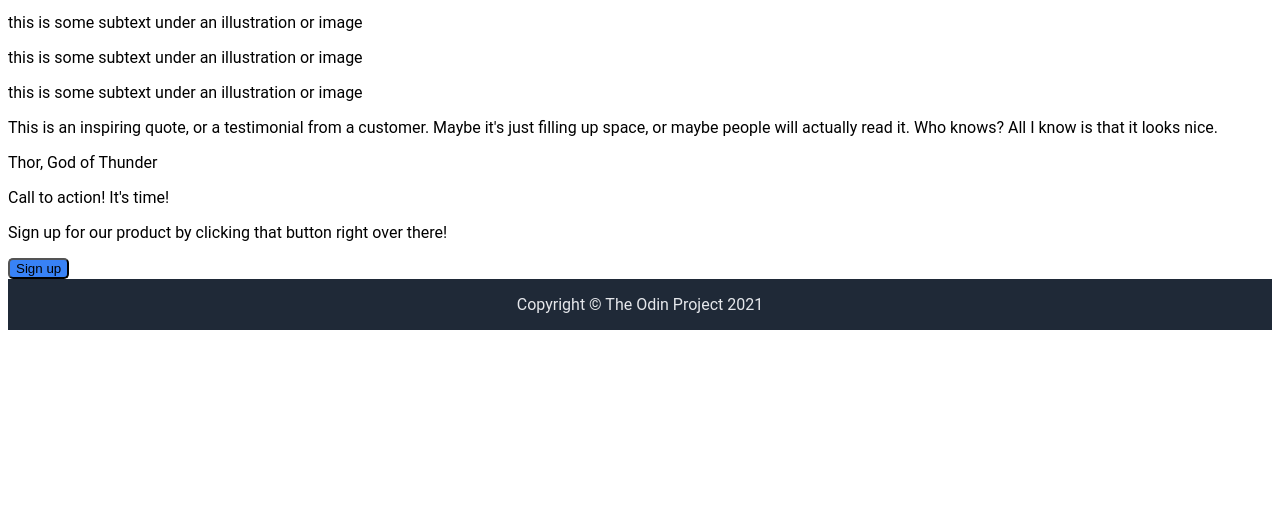
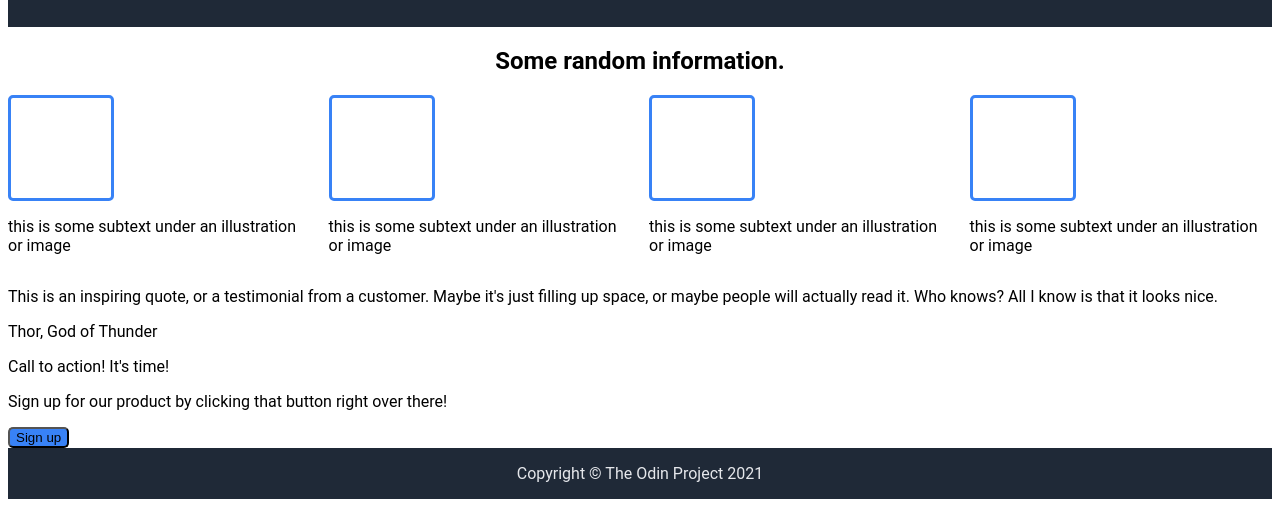
Before and after one commit to PatrykHegenberg/odin-landing_page, a plain HTML site: page index.html in a window 1280 px wide. Shown: the part 355-862 px from the top of the page. Before the commit the page ends 800 px from the top, so only its background shows below. Drawn offline with Linux system fonts and the light colour scheme.

Commit message:
Edited the Style of Section2

```diff
--- a/index.html
+++ b/index.html
@@ -28,9 +28,9 @@
                 <p>this is a placeholder for an image</p>
             </div>
         </div>
-    <div>
+    <div class="section2">
         <h2>Some random information.</h2>
-        <div>
+        <div class="items">
             <div>
                 <div class="dummy-image">
 
--- a/style.css
+++ b/style.css
@@ -36,6 +36,7 @@ ul{
     background-color: #1f2937;
     display: flex;
     justify-content: space-around;
+    padding: 48px;
 }
 
 .placeholder{
@@ -59,6 +60,7 @@ h1{
 .hero .placeholder p{
     color: black;
     font-size: 18px;
+    margin: 24px;
 }
 
 button{
@@ -73,3 +75,23 @@ button{
     background-color: #1f2937;
     color: #e5e7eb;
 }
+
+.dummy-image{
+    border: solid #3882f6;
+    border-radius: 5px;
+    height: 100px;
+    width: 100px;
+}
+
+.section2{
+    display: flex;
+    flex-direction: column;
+    align-items: center;
+}
+
+.items{
+    display: flex;
+    align-items: center;
+    justify-content: space-around;
+    gap: 18px;
+}
```
